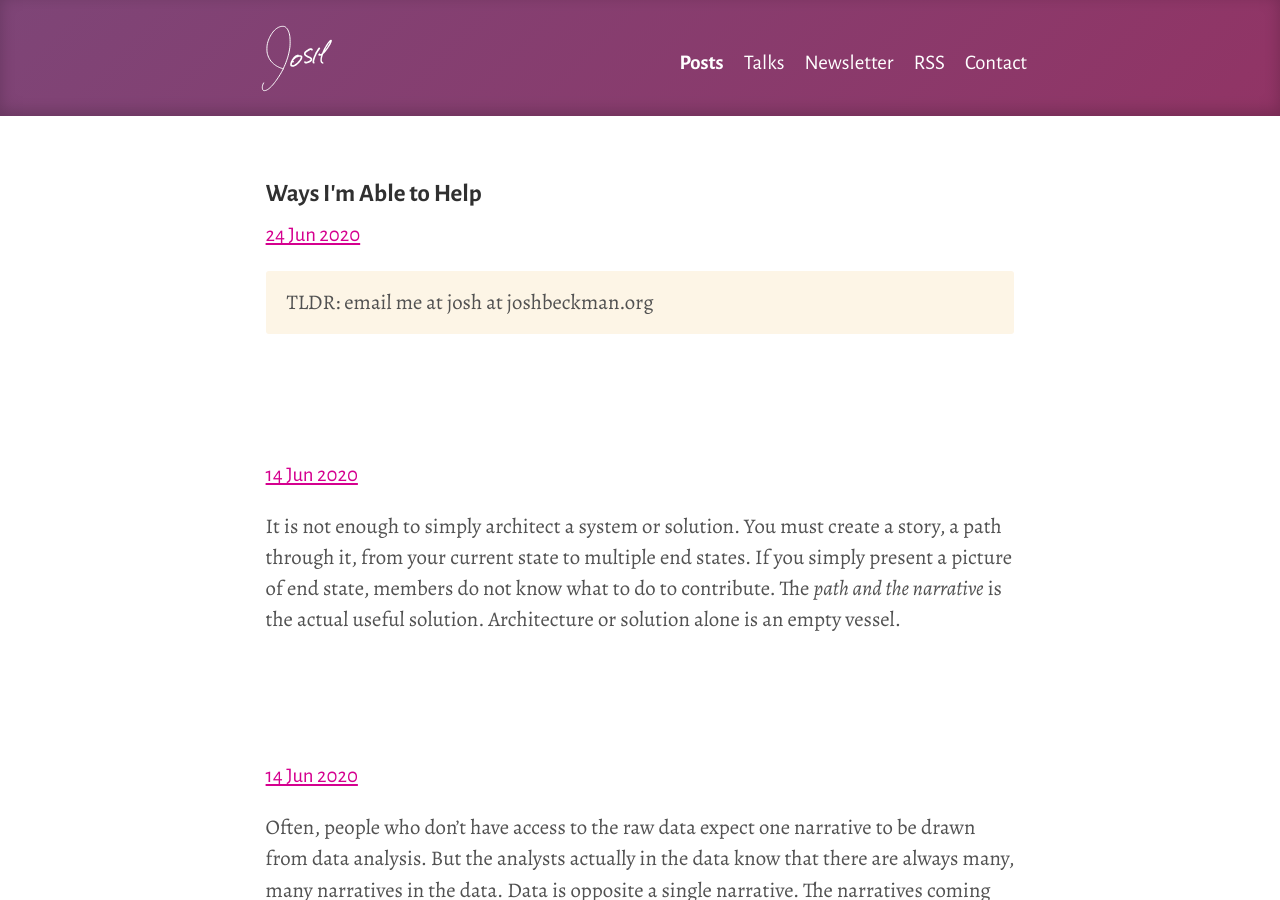
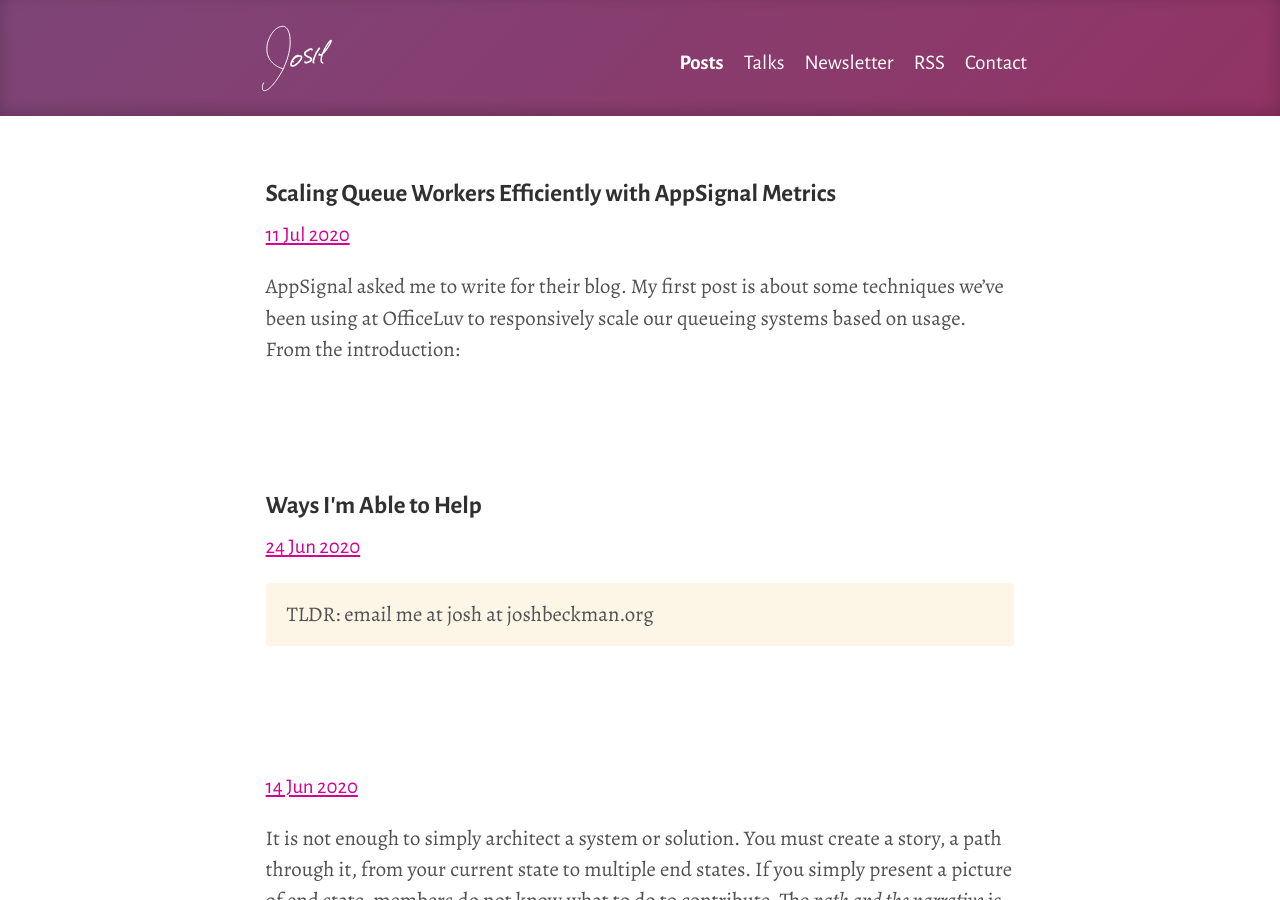
Before and after one commit to joshbeckman/andjosh.github.io, a Jekyll site: the page built from posts/index.html, in a window 1280 px wide and 900 px high. Built offline with Jekyll 4.4.1, drawn with Linux system fonts in a browser that asks for light colours; the list of posts is cut into pages by our own code; some of the changed text lies outside the part shown.

Commit message:
new:post: Add a post for first AppSignal blog contribution

```diff
--- a/_includes/head.html
+++ b/_includes/head.html
@@ -34,7 +34,11 @@
   <link rel="alternate" type="application/rss+xml" title="RSS" href="/rss.xml">
     <meta name="author" content="{{ site.author.name }}" />
     <link rel="alternate" type="application/json" title="{{ site.title }}" href="{{ "/feed.json" | prepend: site.baseurl | prepend: site.url }}" />
+    {% if page.canonical_url %}
+    <link rel="canonical" href="{{ page.canonical_url }}">
+    {% else %}
     <link rel="canonical" href="{{ page.url | replace:'index.html','' | prepend: site.baseurl | prepend: site.url }}">
+    {% endif %}
     <link rel="authorization_endpoint" href="https://indieauth.com/auth">
     <link rel="token_endpoint" href="https://tokens.indieauth.com/token">
     <link rel="micropub" href="https://micropub-andjosh.herokuapp.com/micropub/main">
--- /dev/null
+++ b/_posts/2020-07-11-scaling-queue-workers-efficiently-with-appsignal-metrics.md
@@ -0,0 +1,17 @@
+---
+layout: post
+title: Scaling Queue Workers Efficiently with AppSignal Metrics
+tags:
+- ruby
+- writing
+---
+
+AppSignal asked me to write for their blog. My first post is about some techniques we've been using at OfficeLuv to responsively scale our queueing systems based on usage. From the introduction:
+
+> Most web apps can benefit from a background queue, often used to process error-prone or time-consuming side jobs. These background jobs can vary from sending emails, to updating caches, to performing core business logic.
+
+> As any background queueing system scales the number of jobs it needs to process, the pool of workers processing those jobs needs to scale as well. In cases where the rate of jobs being enqueued varies, scaling the number of queue workers up becomes a key aspect in maintaining processing speed. Additionally, scaling down workers during low queue throughput can provide significant savings!
+
+> Unfortunately, many queueing backends don’t come equipped with scaling logic to turn workers on or off. But we can use some simple math and performance data to find our optimal worker count based on the work waiting in the queue.
+
+[Read the rest on AppSignal's blog >>](https://blog.appsignal.com/2020/07/08/scaling-queue-workers-efficiently-with-appsignal-metrics.html)
```
